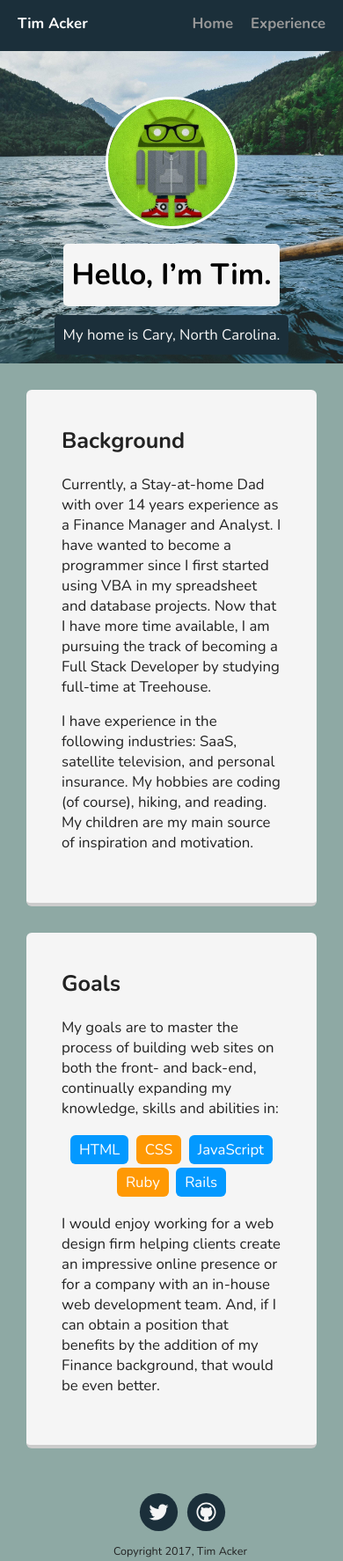
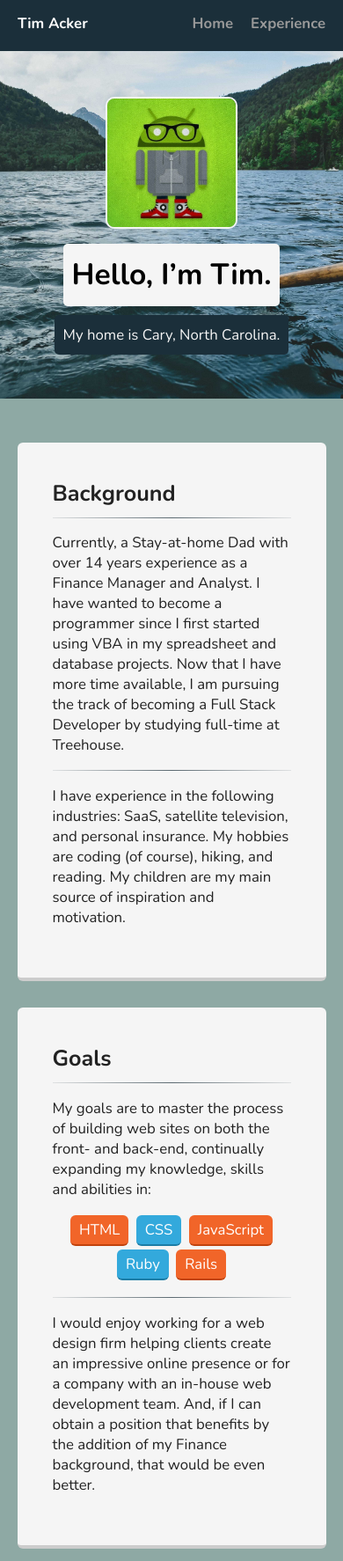
Before and after one commit to MitHipster/project_1_portfolio, a plain HTML site: page index.html in a window 390 px wide. Shown: the top 1774 px of the page at 88% size. Drawn offline with nearby package versions, Linux system fonts and the light colour scheme.

Commit message:
Layout and Spacing Improvements
Added div container and hr elements for improved responsive layout and
spacing. Make adjustments to margins, borders and color.

```diff
--- a/index.html
+++ b/index.html
@@ -23,15 +23,20 @@
       <p class="tag location">My home is Cary, North Carolina.</p>
     </header>
 
+    <div class="container">
       <main class="flex">
+
         <div class="card">
           <h2>Background</h2>
+          <hr>
           <p>Currently, a Stay-at-home Dad with over 14 years experience as a Finance Manager and Analyst. I have wanted to become a programmer since I first started using VBA in my spreadsheet and database projects. Now that I have more time available, I am pursuing the track of becoming a Full Stack Developer by studying full-time at Treehouse.</p>
+          <hr>
           <p>I have experience in the following industries: SaaS, satellite television, and personal insurance. My hobbies are coding (of course), hiking, and reading. My children are my main source of inspiration and motivation.</p>
         </div>
 
         <div class="card">
           <h2>Goals</h2>
+          <hr>
           <p>My goals are to master the process of building web sites on both the front- and back-end, continually expanding my knowledge, skills and abilities in:</p>
           <ul class="skills">
             <li>HTML</li>
@@ -40,10 +45,13 @@
             <li>Ruby</li>
             <li>Rails</li>
           </ul>
+          <hr>
           <p>I would enjoy working for a web design firm helping clients create an impressive online presence or for a company with an in-house web development team. And, if I can obtain a position that benefits by the addition of my Finance background, that would be even better.</p>
         </div>
 
       </main>
+    </div>
+
     <footer>
       <ul>
         <li><a href="https://twitter.com/MitHipster" class="social twitter" target="_blank">Twitter</a></li>
--- a/styles.css
+++ b/styles.css
@@ -20,6 +20,12 @@ a {
 }
 a:hover {
   color: #6633ff;
+}
+
+hr {
+  border: 0;
+  height: 1px;
+  background-image: linear-gradient(to right, rgba(27, 47, 58, 0.1), rgba(27, 47, 58, 0.7), rgba(27, 47, 58, 0.1));
 }
 
 /* Section Styles */
@@ -65,13 +71,14 @@ header {
 }
 header {
   line-height: 1.5;
+  margin-bottom: 50px;
 }
 header .profile-image {
   margin-top: 50px;
   width: 150px;
   height: 150px;
-  border-radius: 50%;
-  border: 3px solid white;
+  border-radius: 10px;
+  border: 2px solid #f5f5f5;
   transition: all .5s;
 }
 header .profile-image:hover {
@@ -88,9 +95,13 @@ header .profile-image:hover {
 .location {
   background-color: #1b2f3a;
   color: #f5f5f5;
+  margin-bottom: 50px;
+}
+.container {
+  margin: 0 5%;
 }
 .card {
-  margin: 30px;
+  margin: 30px auto 30px;
   padding: 20px 40px 40px;
   max-width: 500px;
   text-align: left;
@@ -100,7 +111,11 @@ header .profile-image:hover {
   transition: all .5s;
 }
 .card:hover {
-  border-color: #ff99ff;
+  border-color: #6f9fcd;
+}
+
+.card h2 {
+  margin-bottom: 10px;
 }
 
 ul.skills {
@@ -109,16 +124,18 @@ ul.skills {
 }
 
 .skills li {
+  border-bottom: 2px solid #1c7da6;
   border-radius: 6px;
   display: inline-block;
-  background: #ff9904;
+  background: #33a9dc;
   color: white;
   padding: 5px 10px;
   margin: 2px;
 }
 
 .skills li:nth-child(odd) {
-  background: #0399ff;
+  border-bottom: 2px solid #c1430d;
+  background: #f16529;
 }
 
 footer {
@@ -171,6 +188,9 @@ a.social:hover {
 /* Styles for larger screens */
 @media screen and (min-width: 720px) {
 
+  .container {
+    margin: 0;
+  }
   .flex {
     display: -ms-flexbox;      /* TWEENER - IE 10 */
     display: flex;
@@ -182,6 +202,7 @@ a.social:hover {
 
   header {
     min-height: 470px;
+    margin-bottom: 0;
   }
 
   .nav {
@@ -198,6 +219,10 @@ a.social:hover {
     line-height: 1.6em;
   }
 
+  .card {
+    margin: 30px 20px;
+  }
+
   footer {
     font-size: 1.3em;
     max-width: 1200px;
```
Lines whose indentation alone changed are shown as unchanged.
